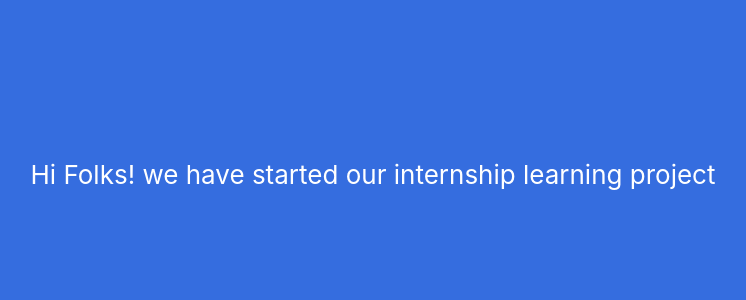
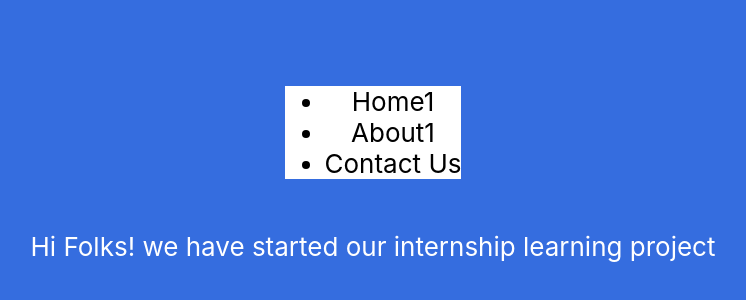
Before and after one commit to maahibhat88/DEMO-PROJECT-INTERNS, a React (Create React App) app: page / in a window 1280 px wide. Shown: the part 226-526 px from the top of the page, without its empty margins (267-1013 px from the left). Built offline with nearby package versions, Linux system fonts and the light colour scheme.

Commit message:
React Js Initial tutorial Class

```diff
--- a/src/App.js
+++ b/src/App.js
@@ -1,9 +1,11 @@
 import './App.css';
+import Menu from './components/menu'
 
 function App() {
   return (
     <div className="App">
       <header className="App-header">
+        <Menu />
         <p>
           Hi Folks! we have started our internship learning project
         </p>
--- /dev/null
+++ b/src/components/menu.css
@@ -0,0 +1,4 @@
+nav {
+    background-color: #fff;
+    color  : #000;
+}
--- /dev/null
+++ b/src/components/menu.js
@@ -0,0 +1,23 @@
+import  './menu.css'
+
+function Menu() {
+    return(
+        <div>
+            <nav>
+                <ul>
+                    <li>
+                        <a>Home1</a>
+                    </li>
+                    <li>
+                        <a>About1</a>
+                    </li>
+                    <li>
+                        <a>Contact Us</a>
+                    </li>
+                </ul>
+            </nav>
+        </div>
+    );
+}
+
+export default Menu;
```
Also changed, not shown: 1 other file (tests, documents, lock files or other folders).
